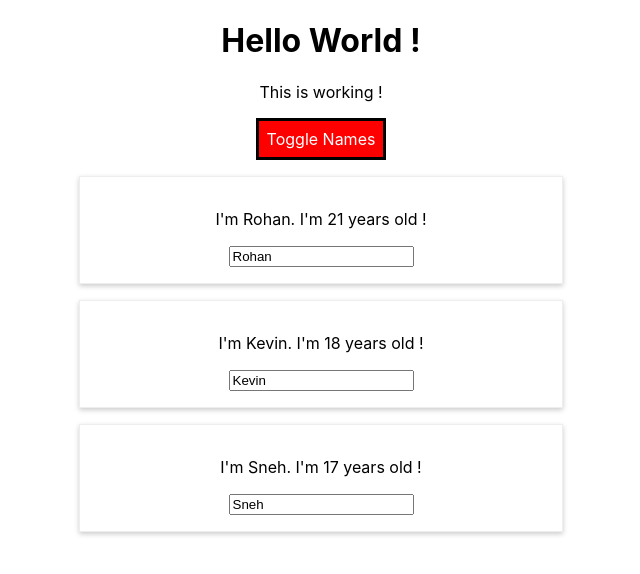
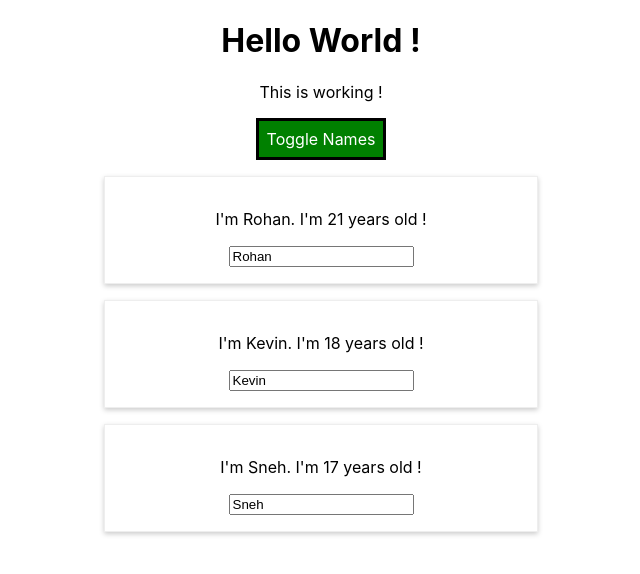
Before and after one commit to Rony20/React-Practice, a React (Create React App) app: page / in a window 1280 px wide. Both pictures are taken after a click on the button "Toggle Names". Shown: the top 574 px of the page, without its empty margins (319-959 px from the left). Built offline with nearby package versions, Linux system fonts and the light colour scheme.

Commit message:
Styling with styled components.

```diff
--- a/src/App.js
+++ b/src/App.js
@@ -1,5 +1,5 @@
 import React, { Component } from 'react';
-import Radium, { StyleRoot } from 'radium'
+import styled from 'styled-components'
 
 import './App.css';
 
@@ -46,18 +46,31 @@ class App extends Component {
 
   render() {
 
-    const style = {
-      backgroundColor: 'green',
-      color: 'white',
-      font: "inherit",
-      border: "3px solid black",
-      padding: '8px',
-      cursor: 'pointer',
-      ':hover': {
-        backgroundColor: 'lightgreen',
-        color: 'black'
+    const StyledButton = styled.button`
+      background-color: green;
+      color: white;
+      font: inherit;
+      border: 3px solid black;
+      padding: 8px;
+      cursor: pointer;
+      &:hover {
+        background-color: lightgreen;
+        color: black;
       }
-    }
+    `
+
+    // const style = {
+    //   backgroundColor: 'green',
+    //   color: 'white',
+    //   font: "inherit",
+    //   border: "3px solid black",
+    //   padding: '8px',
+    //   cursor: 'pointer',
+    //   ':hover': {
+    //     backgroundColor: 'lightgreen',
+    //     color: 'black'
+    //   }
+    // }
 
     let persons = null;
 
@@ -74,11 +87,11 @@ class App extends Component {
           }) }
         </div>
       )
-      style.backgroundColor  = "red"
-      style[':hover'] = {
-        backgroundColor: 'salmon',
-        color: 'black'
-      }
+      // style.backgroundColor  = "red"
+      // style[':hover'] = {
+      //   backgroundColor: 'salmon',
+      //   color: 'black'
+      // }
     }
 
     let classes = []
@@ -91,22 +104,25 @@ class App extends Component {
     }
 
     return (
-      <StyleRoot>
       <div className="App">
         <h1>Hello World !</h1>
         <p className={classes.join(" ")}>This is working !</p>
-          <button
+        {/* <button
           style = { style }
           onClick={ this.togglePersonHandler }
         >
             Toggle Names
-          </button>
+        </button> */}
+        <StyledButton
+          onClick={ this.togglePersonHandler }
+        >
+            Toggle Names
+        </StyledButton>
         { persons }
       </div>
-      </StyleRoot>
     );
     // return React.createElement('div', {className: 'App'}, React.createElement('header', {className: 'App-header'}, 'Hello World !!'))
   }
 }
 
-export default Radium(App);
+export default App;
--- a/src/Person/Person.js
+++ b/src/Person/Person.js
@@ -1,23 +1,37 @@
 import React from 'react';
-import Radium from 'radium'
+import styled from 'styled-components'
 
-import "./Person.css"
+// import "./Person.css"
 
 const person = (props) => {
 
-    const style = {
-        '@media (min-width: 500px)': {
-            width: '450px'
+    const StyledDiv = styled.div`
+        width: 60%;
+        margin: 16px auto;
+        border: 1px solid #eee;
+        box-shadow: 0 2px 5px #ccc;
+        padding: 16px;
+        text-align: center;
+        cursor: pointer;
+
+        @media (min-width: 500px) {
+            width: 400px;
         }
-    }
+    `
+
+    // const style = {
+    //     '@media (min-width: 500px)': {
+    //         width: '450px'
+    //     }
+    // }
 
     return (
-        <div className="Person" style={style}>
+        <StyledDiv>
             <p onClick = { props.click }>I'm { props.name }. I'm { props.age } years old !</p>
             <p>{ props.children }</p>
             <input type="text" onChange = { props.changed } value = { props.name }/>
-        </div>
+        </StyledDiv>
     );
 }
 
-export default Radium(person);
+export default person;
```
Also changed, not shown: src/Person/Person.css (indentation only). Lines whose indentation alone changed are shown as unchanged.
